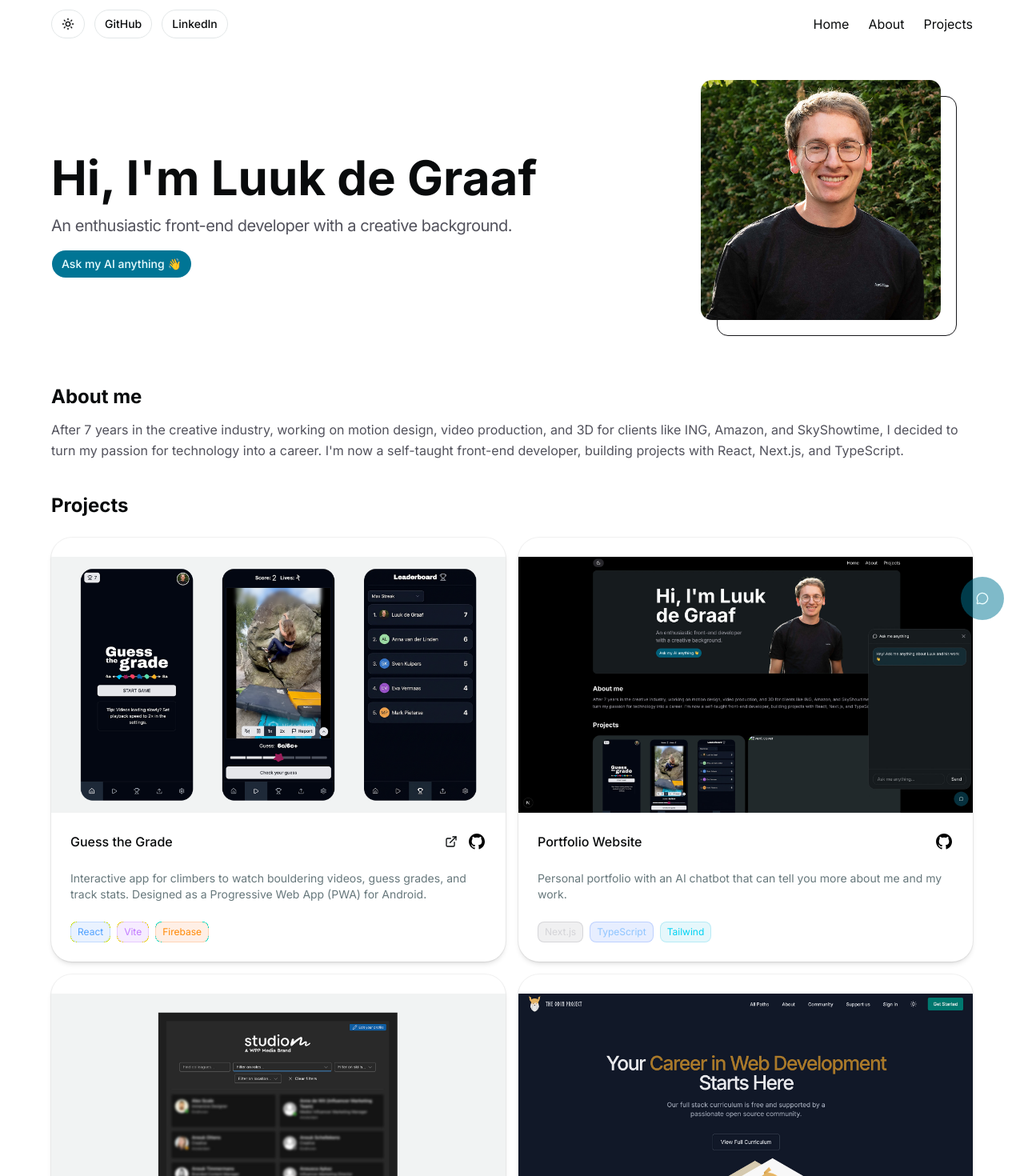
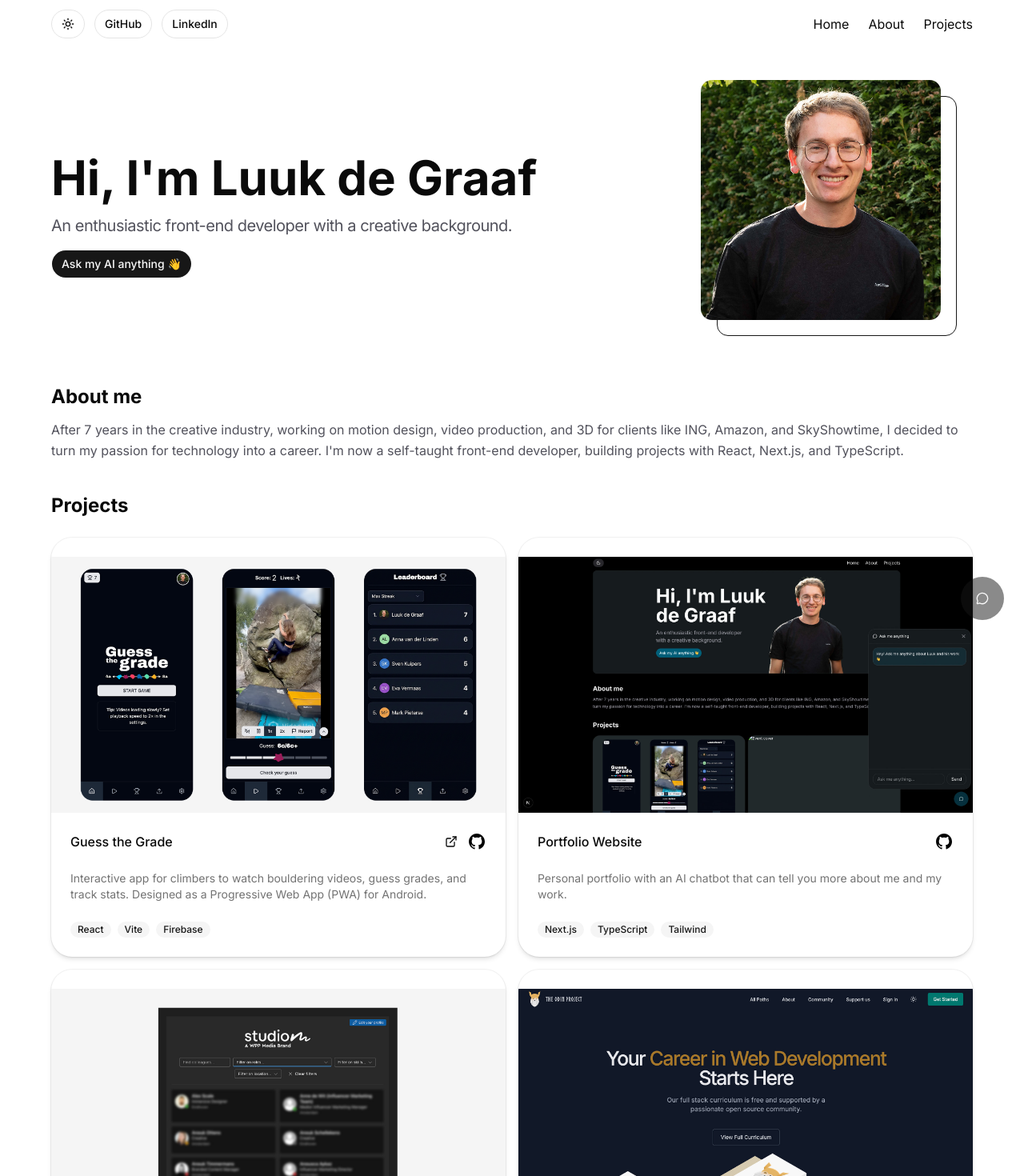
Before and after one commit to luukdg/my-portfolio, a Next.js app: page / in a window 1280 px wide. Shown: the top 1470 px of the page at 80% size. Built offline with nearby package versions, Linux system fonts and the light colour scheme.

Commit message:
feat: update project layout and enhance badge component; remove unused tagColors

```diff
--- a/app/globals.css
+++ b/app/globals.css
@@ -1,48 +1,40 @@
 @import "tailwindcss";
-@import "tw-animate-css";
 @import "shadcn/tailwind.css";
 
 @custom-variant dark (&:is(.dark *));
 
-/* * {
-  border: 1px red solid;
-} */
-
 @theme inline {
   --color-background: var(--background);
   --color-foreground: var(--foreground);
-  --font-sans: var(--font-sans);
-  --font-mono: var(--font-geist-mono);
-  --font-heading: var(--font-sans);
+  --color-card: var(--card);
+  --color-card-foreground: var(--card-foreground);
+  --color-popover: var(--popover);
+  --color-popover-foreground: var(--popover-foreground);
+  --color-primary: var(--primary);
+  --color-primary-foreground: var(--primary-foreground);
+  --color-secondary: var(--secondary);
+  --color-secondary-foreground: var(--secondary-foreground);
+  --color-muted: var(--muted);
+  --color-muted-foreground: var(--muted-foreground);
+  --color-accent: var(--accent);
+  --color-accent-foreground: var(--accent-foreground);
+  --color-destructive: var(--destructive);
+  --color-border: var(--border);
+  --color-input: var(--input);
+  --color-ring: var(--ring);
+  --color-chart-1: var(--chart-1);
+  --color-chart-2: var(--chart-2);
+  --color-chart-3: var(--chart-3);
+  --color-chart-4: var(--chart-4);
+  --color-chart-5: var(--chart-5);
+  --color-sidebar: var(--sidebar);
+  --color-sidebar-foreground: var(--sidebar-foreground);
+  --color-sidebar-primary: var(--sidebar-primary);
+  --color-sidebar-primary-foreground: var(--sidebar-primary-foreground);
+  --color-sidebar-accent: var(--sidebar-accent);
+  --color-sidebar-accent-foreground: var(--sidebar-accent-foreground);
+  --color-sidebar-border: var(--sidebar-border);
   --color-sidebar-ring: var(--sidebar-ring);
-  --color-sidebar-border: var(--sidebar-border);
-  --color-sidebar-accent-foreground: var(--sidebar-accent-foreground);
-  --color-sidebar-accent: var(--sidebar-accent);
-  --color-sidebar-primary-foreground: var(--sidebar-primary-foreground);
-  --color-sidebar-primary: var(--sidebar-primary);
-  --color-sidebar-foreground: var(--sidebar-foreground);
-  --color-sidebar: var(--sidebar);
-  --color-chart-5: var(--chart-5);
-  --color-chart-4: var(--chart-4);
-  --color-chart-3: var(--chart-3);
-  --color-chart-2: var(--chart-2);
-  --color-chart-1: var(--chart-1);
-  --color-ring: var(--ring);
-  --color-input: var(--input);
-  --color-border: var(--border);
-  --color-destructive: var(--destructive);
-  --color-accent-foreground: var(--accent-foreground);
-  --color-accent: var(--accent);
-  --color-muted-foreground: var(--muted-foreground);
-  --color-muted: var(--muted);
-  --color-secondary-foreground: var(--secondary-foreground);
-  --color-secondary: var(--secondary);
-  --color-primary-foreground: var(--primary-foreground);
-  --color-primary: var(--primary);
-  --color-popover-foreground: var(--popover-foreground);
-  --color-popover: var(--popover);
-  --color-card-foreground: var(--card-foreground);
-  --color-card: var(--card);
   --radius-sm: calc(var(--radius) * 0.6);
   --radius-md: calc(var(--radius) * 0.8);
   --radius-lg: var(--radius);
@@ -53,82 +45,80 @@
 }
 
 :root {
+  --radius: 0.625rem;
   --background: oklch(1 0 0);
-  --foreground: oklch(0.148 0.004 228.8);
+  --foreground: oklch(0.145 0 0);
   --card: oklch(1 0 0);
-  --card-foreground: oklch(0.148 0.004 228.8);
+  --card-foreground: oklch(0.145 0 0);
   --popover: oklch(1 0 0);
-  --popover-foreground: oklch(0.148 0.004 228.8);
-  --primary: oklch(0.52 0.105 223.128);
-  --primary-foreground: oklch(0.984 0.019 200.873);
-  --secondary: oklch(0.967 0.001 286.375);
-  --secondary-foreground: oklch(0.21 0.006 285.885);
-  --muted: oklch(0.963 0.002 197.1);
-  --muted-foreground: oklch(0.56 0.021 213.5);
-  --accent: oklch(0.963 0.002 197.1);
-  --accent-foreground: oklch(0.218 0.008 223.9);
+  --popover-foreground: oklch(0.145 0 0);
+  --primary: oklch(0.205 0 0);
+  --primary-foreground: oklch(0.985 0 0);
+  --secondary: oklch(0.97 0 0);
+  --secondary-foreground: oklch(0.205 0 0);
+  --muted: oklch(0.97 0 0);
+  --muted-foreground: oklch(0.556 0 0);
+  --accent: oklch(0.97 0 0);
+  --accent-foreground: oklch(0.205 0 0);
   --destructive: oklch(0.577 0.245 27.325);
-  --border: oklch(0.925 0.005 214.3);
-  --input: oklch(0.925 0.005 214.3);
-  --ring: oklch(0.723 0.014 214.4);
-  --chart-1: oklch(0.865 0.127 207.078);
-  --chart-2: oklch(0.715 0.143 215.221);
-  --chart-3: oklch(0.609 0.126 221.723);
-  --chart-4: oklch(0.52 0.105 223.128);
-  --chart-5: oklch(0.45 0.085 224.283);
-  --radius: 0.625rem;
-  --sidebar: oklch(0.987 0.002 197.1);
-  --sidebar-foreground: oklch(0.148 0.004 228.8);
-  --sidebar-primary: oklch(0.609 0.126 221.723);
-  --sidebar-primary-foreground: oklch(0.984 0.019 200.873);
-  --sidebar-accent: oklch(0.963 0.002 197.1);
-  --sidebar-accent-foreground: oklch(0.218 0.008 223.9);
-  --sidebar-border: oklch(0.925 0.005 214.3);
-  --sidebar-ring: oklch(0.723 0.014 214.4);
+  --border: oklch(0.922 0 0);
+  --input: oklch(0.922 0 0);
+  --ring: oklch(0.708 0 0);
+  --chart-1: oklch(0.646 0.222 41.116);
+  --chart-2: oklch(0.6 0.118 184.704);
+  --chart-3: oklch(0.398 0.07 227.392);
+  --chart-4: oklch(0.828 0.189 84.429);
+  --chart-5: oklch(0.769 0.188 70.08);
+  --sidebar: oklch(0.985 0 0);
+  --sidebar-foreground: oklch(0.145 0 0);
+  --sidebar-primary: oklch(0.205 0 0);
+  --sidebar-primary-foreground: oklch(0.985 0 0);
+  --sidebar-accent: oklch(0.97 0 0);
+  --sidebar-accent-foreground: oklch(0.205 0 0);
+  --sidebar-border: oklch(0.922 0 0);
+  --sidebar-ring: oklch(0.708 0 0);
 }
 
 .dark {
-  --background: oklch(0.148 0.004 228.8);
-  --foreground: oklch(0.987 0.002 197.1);
-  --card: oklch(0.218 0.008 223.9);
-  --card-foreground: oklch(0.987 0.002 197.1);
-  --popover: oklch(0.218 0.008 223.9);
-  --popover-foreground: oklch(0.987 0.002 197.1);
-  --primary: oklch(0.45 0.085 224.283);
-  --primary-foreground: oklch(0.984 0.019 200.873);
-  --secondary: oklch(0.274 0.006 286.033);
+  --background: oklch(0.145 0 0);
+  --foreground: oklch(0.985 0 0);
+  --card: oklch(0.205 0 0);
+  --card-foreground: oklch(0.985 0 0);
+  --popover: oklch(0.205 0 0);
+  --popover-foreground: oklch(0.985 0 0);
+  --primary: oklch(0.922 0 0);
+  --primary-foreground: oklch(0.205 0 0);
+  --secondary: oklch(0.269 0 0);
   --secondary-foreground: oklch(0.985 0 0);
-  --muted: oklch(0.275 0.011 216.9);
-  --muted-foreground: oklch(0.723 0.014 214.4);
-  --accent: oklch(0.275 0.011 216.9);
-  --accent-foreground: oklch(0.987 0.002 197.1);
+  --muted: oklch(0.269 0 0);
+  --muted-foreground: oklch(0.708 0 0);
+  --accent: oklch(0.269 0 0);
+  --accent-foreground: oklch(0.985 0 0);
   --destructive: oklch(0.704 0.191 22.216);
   --border: oklch(1 0 0 / 10%);
   --input: oklch(1 0 0 / 15%);
-  --ring: oklch(0.56 0.021 213.5);
-  --chart-1: oklch(0.865 0.127 207.078);
-  --chart-2: oklch(0.715 0.143 215.221);
-  --chart-3: oklch(0.609 0.126 221.723);
-  --chart-4: oklch(0.52 0.105 223.128);
-  --chart-5: oklch(0.45 0.085 224.283);
-  --sidebar: oklch(0.218 0.008 223.9);
-  --sidebar-foreground: oklch(0.987 0.002 197.1);
-  --sidebar-primary: oklch(0.715 0.143 215.221);
-  --sidebar-primary-foreground: oklch(0.302 0.056 229.695);
-  --sidebar-accent: oklch(0.275 0.011 216.9);
-  --sidebar-accent-foreground: oklch(0.987 0.002 197.1);
+  --ring: oklch(0.556 0 0);
+  --chart-1: oklch(0.488 0.243 264.376);
+  --chart-2: oklch(0.696 0.17 162.48);
+  --chart-3: oklch(0.769 0.188 70.08);
+  --chart-4: oklch(0.627 0.265 303.9);
+  --chart-5: oklch(0.645 0.246 16.439);
+  --sidebar: oklch(0.205 0 0);
+  --sidebar-foreground: oklch(0.985 0 0);
+  --sidebar-primary: oklch(0.488 0.243 264.376);
+  --sidebar-primary-foreground: oklch(0.985 0 0);
+  --sidebar-accent: oklch(0.269 0 0);
+  --sidebar-accent-foreground: oklch(0.985 0 0);
   --sidebar-border: oklch(1 0 0 / 10%);
-  --sidebar-ring: oklch(0.56 0.021 213.5);
+  --sidebar-ring: oklch(0.556 0 0);
 }
 
 @layer base {
   * {
     @apply border-border outline-ring/50;
   }
+
   body {
     @apply bg-background text-foreground;
   }
-  html {
-    @apply font-sans;
-  }
 }
--- a/app/layout.tsx
+++ b/app/layout.tsx
@@ -17,8 +17,8 @@ const geistMono = Geist_Mono({
 });
 
 export const metadata: Metadata = {
-  title: "Create Next App",
-  description: "Generated by create next app",
+  title: "Luuk de Graaf",
+  description: "Personal portfolio of Luuk de Graaf",
 };
 
 export default function RootLayout({
--- a/components/sections/projects.tsx
+++ b/components/sections/projects.tsx
@@ -9,8 +9,8 @@ import {
 } from "@/components/ui/card";
 import GithubIcon from "@/components/icons/githubIcon";
 import { ExternalLink } from "lucide-react";
-import { tagColors } from "../../data/tagColors";
 import { projects } from "../../data/projects";
+import { Badge } from "@/components/ui/badge";
 
 export function Projects() {
   return (
@@ -18,10 +18,7 @@ export function Projects() {
       <h1 className="text-2xl font-bold">Projects</h1>
       <div className="grid grid-cols-1 gap-4 md:grid-cols-2">
         {projects.map((project) => (
-          <Card
-            className="hover:scale-101 transition-transform"
-            key={project.title}
-          >
+          <Card key={project.title}>
             <Link href={`/projects/${project.slug}`}>
               <img
                 src={project.image || "/projects/default.jpg"}
@@ -51,12 +48,9 @@ export function Projects() {
             </CardContent>
             <CardFooter className="gap-2 flex-wrap">
               {project.tags.map((tag) => (
-                <span
-                  key={tag}
-                  className={`text-xs px-2 py-1 rounded-md ${tagColors[tag] ?? "bg-muted text-muted-foreground"}`}
-                >
+                <Badge key={tag} variant="secondary">
                   {tag}
-                </span>
+                </Badge>
               ))}
             </CardFooter>
           </Card>
--- /dev/null
+++ b/components/ui/badge.tsx
@@ -0,0 +1,49 @@
+import * as React from "react"
+import { cva, type VariantProps } from "class-variance-authority"
+import { Slot } from "radix-ui"
+
+import { cn } from "@/lib/utils"
+
+const badgeVariants = cva(
+  "group/badge inline-flex h-5 w-fit shrink-0 items-center justify-center gap-1 overflow-hidden rounded-3xl border border-transparent px-2 py-0.5 text-xs font-medium whitespace-nowrap transition-all focus-visible:border-ring focus-visible:ring-[3px] focus-visible:ring-ring/50 has-data-[icon=inline-end]:pr-1.5 has-data-[icon=inline-start]:pl-1.5 aria-invalid:border-destructive aria-invalid:ring-destructive/20 dark:aria-invalid:ring-destructive/40 [&>svg]:pointer-events-none [&>svg]:size-3!",
+  {
+    variants: {
+      variant: {
+        default: "bg-primary text-primary-foreground [a]:hover:bg-primary/80",
+        secondary:
+          "bg-secondary text-secondary-foreground [a]:hover:bg-secondary/80",
+        destructive:
+          "bg-destructive/10 text-destructive focus-visible:ring-destructive/20 dark:bg-destructive/20 dark:focus-visible:ring-destructive/40 [a]:hover:bg-destructive/20",
+        outline:
+          "border-border text-foreground [a]:hover:bg-muted [a]:hover:text-muted-foreground",
+        ghost:
+          "hover:bg-muted hover:text-muted-foreground dark:hover:bg-muted/50",
+        link: "text-primary underline-offset-4 hover:underline",
+      },
+    },
+    defaultVariants: {
+      variant: "default",
+    },
+  }
+)
+
+function Badge({
+  className,
+  variant = "default",
+  asChild = false,
+  ...props
+}: React.ComponentProps<"span"> &
+  VariantProps<typeof badgeVariants> & { asChild?: boolean }) {
+  const Comp = asChild ? Slot.Root : "span"
+
+  return (
+    <Comp
+      data-slot="badge"
+      data-variant={variant}
+      className={cn(badgeVariants({ variant }), className)}
+      {...props}
+    />
+  )
+}
+
+export { Badge, badgeVariants }
--- a/data/tagColors.ts
+++ /dev/null
@@ -1,16 +0,0 @@
-export const tagColors: Record<string, string> = {
-  React: "bg-blue-500/10 text-blue-400 border border-blue-500/20",
-  "Next.js": "bg-zinc-500/10 text-zinc-300 border border-zinc-500/20",
-  TypeScript: "bg-blue-600/10 text-blue-300 border border-blue-600/20",
-  Tailwind: "bg-cyan-500/10 text-cyan-400 border border-cyan-500/20",
-  Vite: "bg-purple-500/10 text-purple-400 border border-purple-500/20",
-  Firebase: "bg-orange-500/10 text-orange-400 border border-orange-500/20",
-  "Node.js": "bg-green-500/10 text-green-400 border border-green-500/20",
-  "Discord.js": "bg-indigo-500/10 text-indigo-400 border border-indigo-500/20",
-  SPFx: "bg-blue-700/10 text-blue-300 border border-blue-700/20",
-  "Microsoft Graph API":
-    "bg-blue-700/10 text-blue-300 border border-blue-700/20",
-  HTML: "bg-orange-600/10 text-orange-400 border border-orange-600/20",
-  CSS: "bg-blue-400/10 text-blue-300 border border-blue-400/20",
-  JavaScript: "bg-yellow-500/10 text-yellow-400 border border-yellow-500/20",
-};
```
